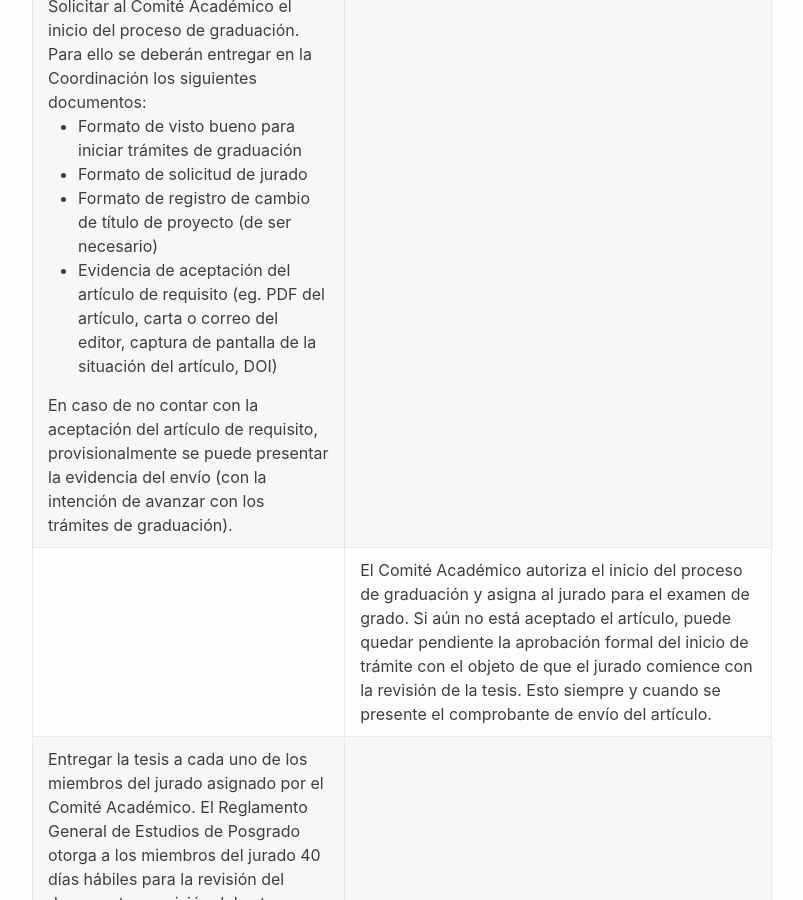
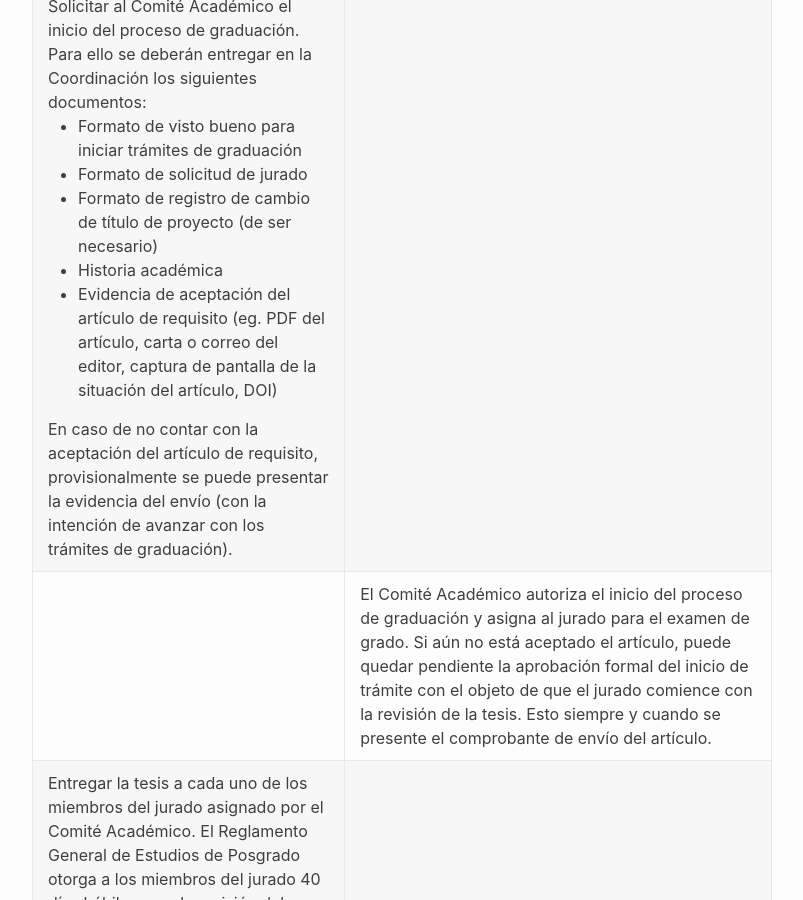
Before and after one commit to pcs-unam/pcs-unam.github.io, a Jekyll site: the page built from doctorado/graduacion.md, in a window 1280 px wide and 900 px high, scrolled down 569 px. Shown: the whole window, without its empty margins (238-1041 px from the left). Built offline with Jekyll 4.4.1, drawn with Linux system fonts in a browser that asks for light colours.

Commit message:
Se agregó en la lista de requerimientos para iniciar trámites la historia académica

```diff
--- a/doctorado/graduacion.md
+++ b/doctorado/graduacion.md
@@ -30,6 +30,7 @@ Solicitar al Comité Académico el inicio del proceso de graduación. Para ello
 <li>Formato de visto bueno para iniciar trámites de graduación</li>
 <li>Formato de solicitud de jurado</li>
 <li>Formato de registro de cambio de título de proyecto (de ser necesario)</li>
+<li>Historia académica</li>
 <li>Evidencia de aceptación del artículo de requisito (eg. PDF del artículo, carta o correo del editor, captura de pantalla de la situación del artículo, DOI)</li>
 </ul>En caso de no contar con la aceptación del artículo de requisito, provisionalmente se puede presentar la evidencia del envío (con la intención de avanzar con los trámites de graduación).
 </td>
```
